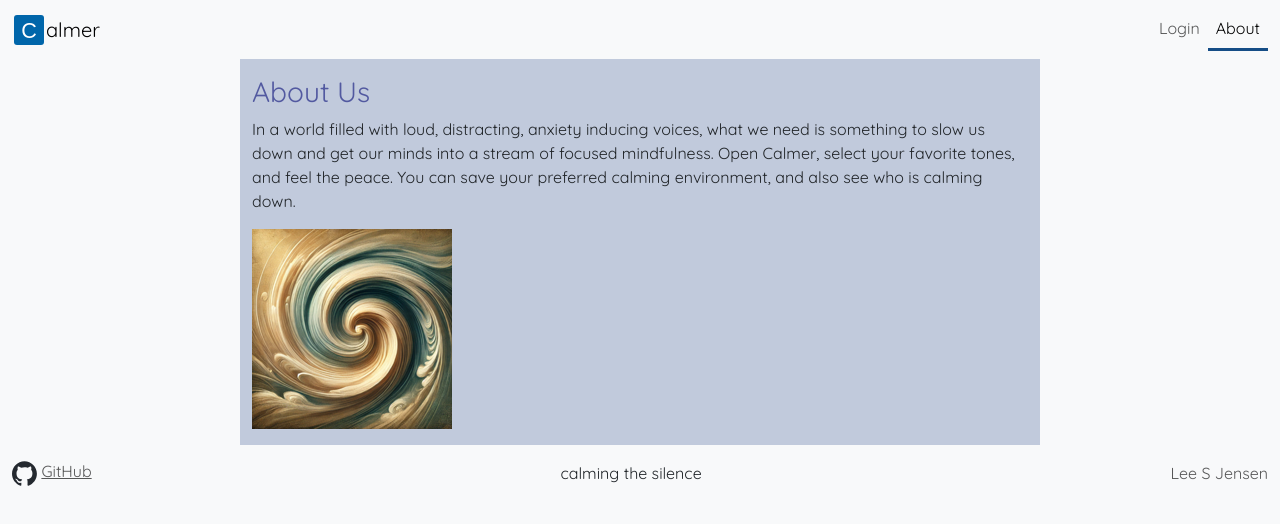
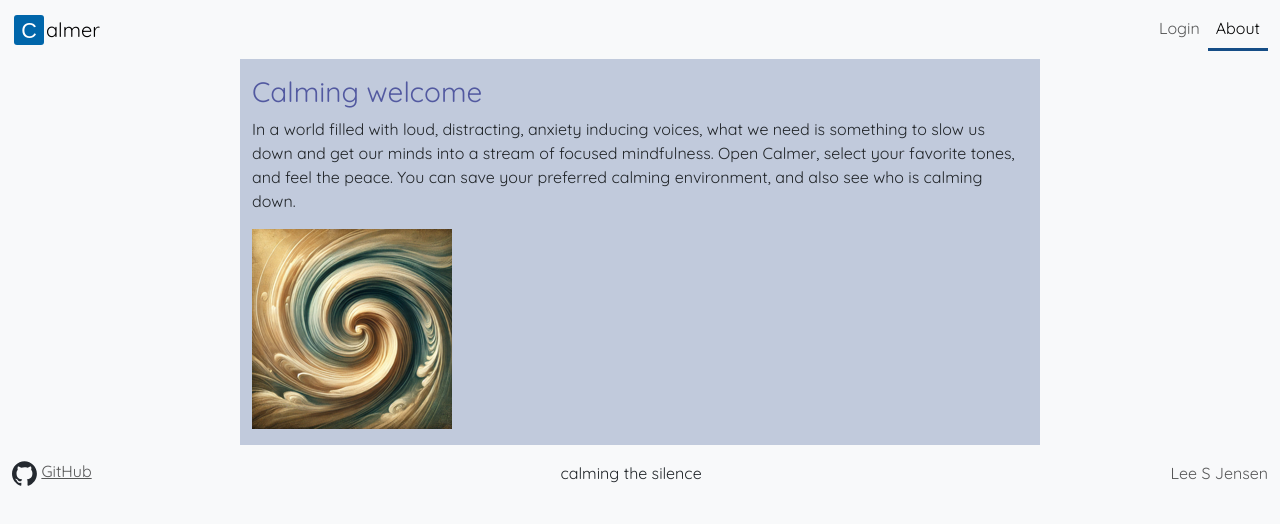
Before and after one commit to leesjensen/startup, a React (Vite) app: page /about in a window 1280 px wide. Shown: the top 524 px of the page. Built offline with nearby package versions, Linux system fonts and the light colour scheme; no server answers.

Commit message:
fix(ui) to be consistent

```diff
--- a/src/about/about.jsx
+++ b/src/about/about.jsx
@@ -3,7 +3,7 @@ import React from 'react';
 export function About() {
   return (
     <main className='container-fluid view-play'>
-      <h3>About Us</h3>
+      <h3>Calming welcome</h3>
       <p>
         In a world filled with loud, distracting, anxiety inducing voices, what we need is something to slow us down and get our minds into a stream of focused mindfulness. Open Calmer, select your
         favorite tones, and feel the peace. You can save your preferred calming environment, and also see who is calming down.
--- a/src/app.css
+++ b/src/app.css
@@ -15,7 +15,7 @@ body {
 main {
   display: flex;
   flex-direction: column;
-  justify-content: center;
+  justify-content: start;
   align-items: start;
   padding: 1rem;
   background-color: #c1cadc;
```
